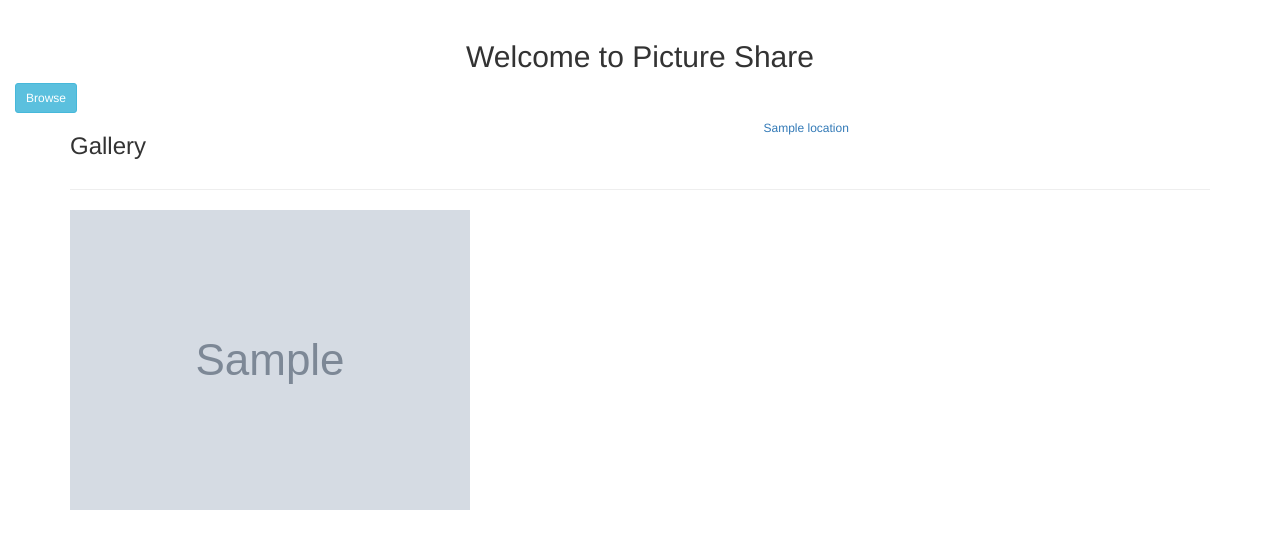
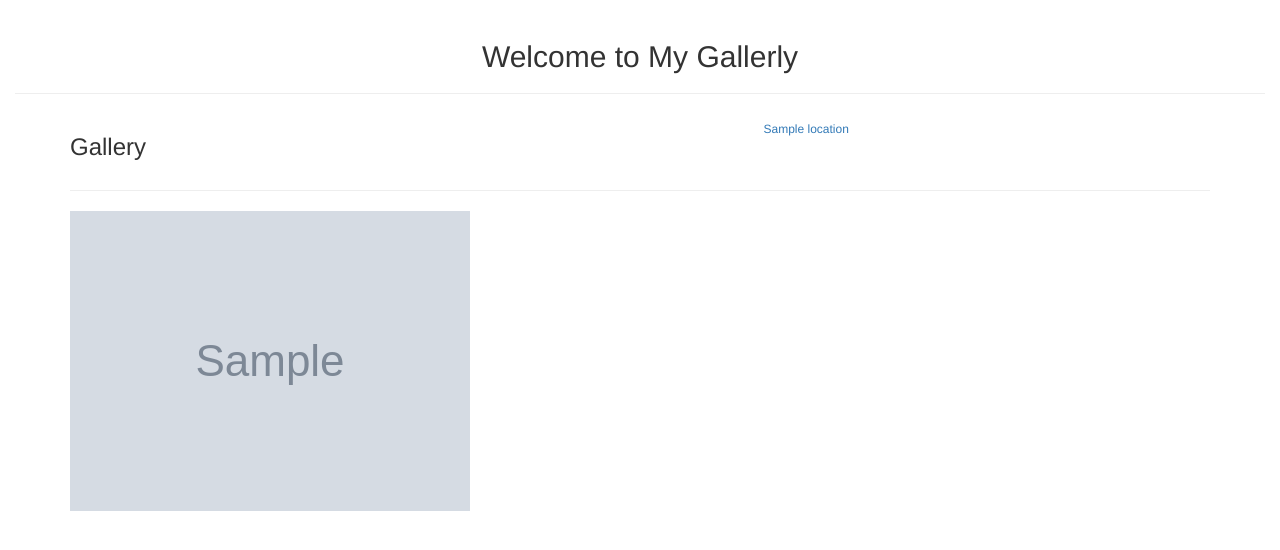
Before and after one commit to johnstat101/my-gallery-app, a Django app: page / in a window 1280 px wide. Shown: the part 52-602 px from the top of the page. Run offline with Django 4.2, Linux system fonts and the light colour scheme; tables that the repository leaves empty hold one stand-in row (values such as "Sample post"); grey boxes marked "Sample" are stand-in pictures; some libraries are stand-ins or nearby versions.

Commit message:
edit index html

```diff
--- a/mycollection/templates/index.html
+++ b/mycollection/templates/index.html
@@ -3,14 +3,10 @@
 <!-- edit block content -->
 {% block content %}
 <div class="container-fluid landing">
-    <h2 class="text-center imagea">Welcome to Picture Share</h2>
-    <a href="#b" class="scroll"><button class="btn btn-sm btn-info image D-block mx-auto">Browse</button></a>
+    <h2 class="text-center imagea">Welcome to My Gallerly</h2>
+    <hr>
 </div>
-
-<div class="container-fluid boded" id="b">
 <div class="container">
-
-
     <div class="row">
         <div class="col-md-7">
             <h3>Gallery</h3>
@@ -30,8 +26,6 @@
         <div class="card" data-toggle="modal" data-target="#{{image.id}}">
             <img src="{{image.image.url}}" alt="{{image.name}}" class="card-img">
         </div>
-
-
         <div class="modal fade " id="{{image.id}}" tabindex="-1" role="dialog" aria-labelledby="exampleModalCenterTitle" aria-hidden="true">
             <div class="modal-dialog modal-dialog-centered modal-md" role="document">
                 <div class="modal-content modalcard">
@@ -58,6 +52,5 @@
         {% endfor %}
     </div>
 </div>
-</div>
 
 {% endblock %}
```
Also changed, not shown: mycollection/templates/location.html (+3 -5 lines). Lines whose indentation alone changed are shown as unchanged.
